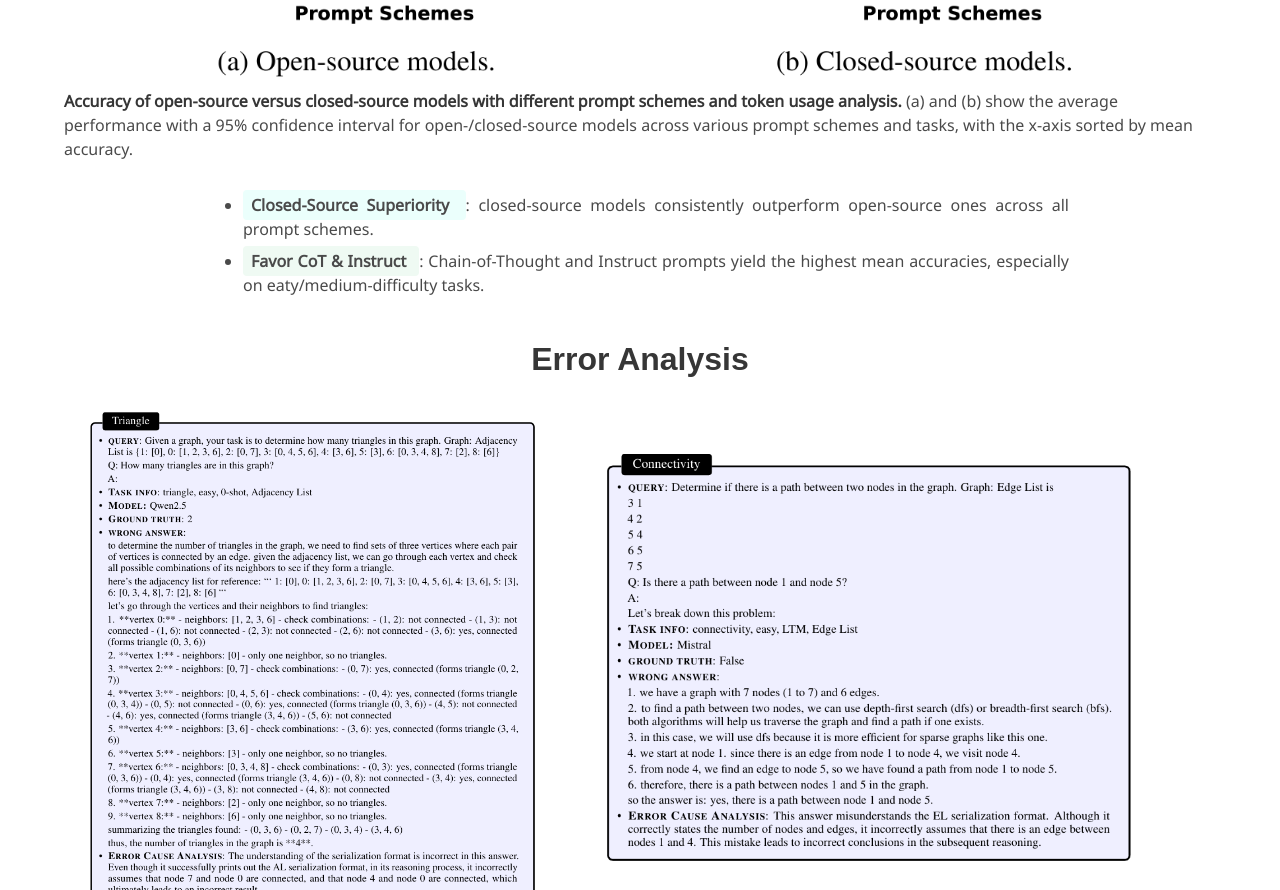
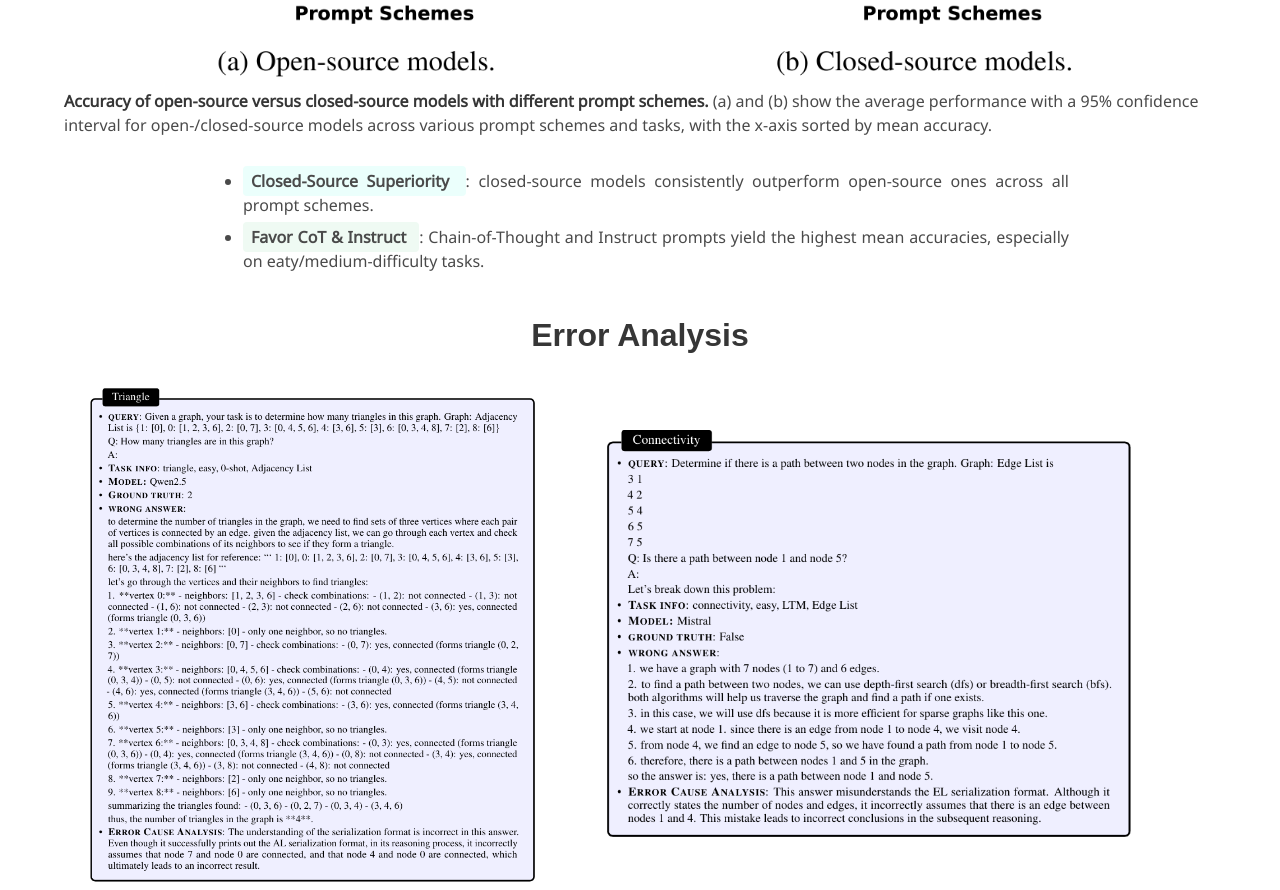
Before and after one commit to GAI-Community/Graph-Omni, a plain HTML site: page index.html in a window 1280 px wide. Shown: the part 6054-6944 px from the top of the page. Drawn offline with nearby package versions, Linux system fonts and the light colour scheme; some icons are missing; a web font is replaced by a local one.

Commit message:
Update index.html

```diff
--- a/index.html
+++ b/index.html
@@ -540,7 +540,7 @@
             style="max-width: 100%; height: auto;"
           />
           <figcaption class="has-text-grey-dark is-size-6 mt-2">
-            <strong>Accuracy of open-source versus closed-source models with different prompt schemes and token usage analysis.</strong>
+            <strong>Accuracy of open-source versus closed-source models with different prompt schemes.</strong>
             (a) and (b) show the average performance with a 95% confidence interval for open-/closed-source models across various prompt schemes and tasks, with the x-axis sorted by mean accuracy.
           </figcaption>
         </figure>
```
